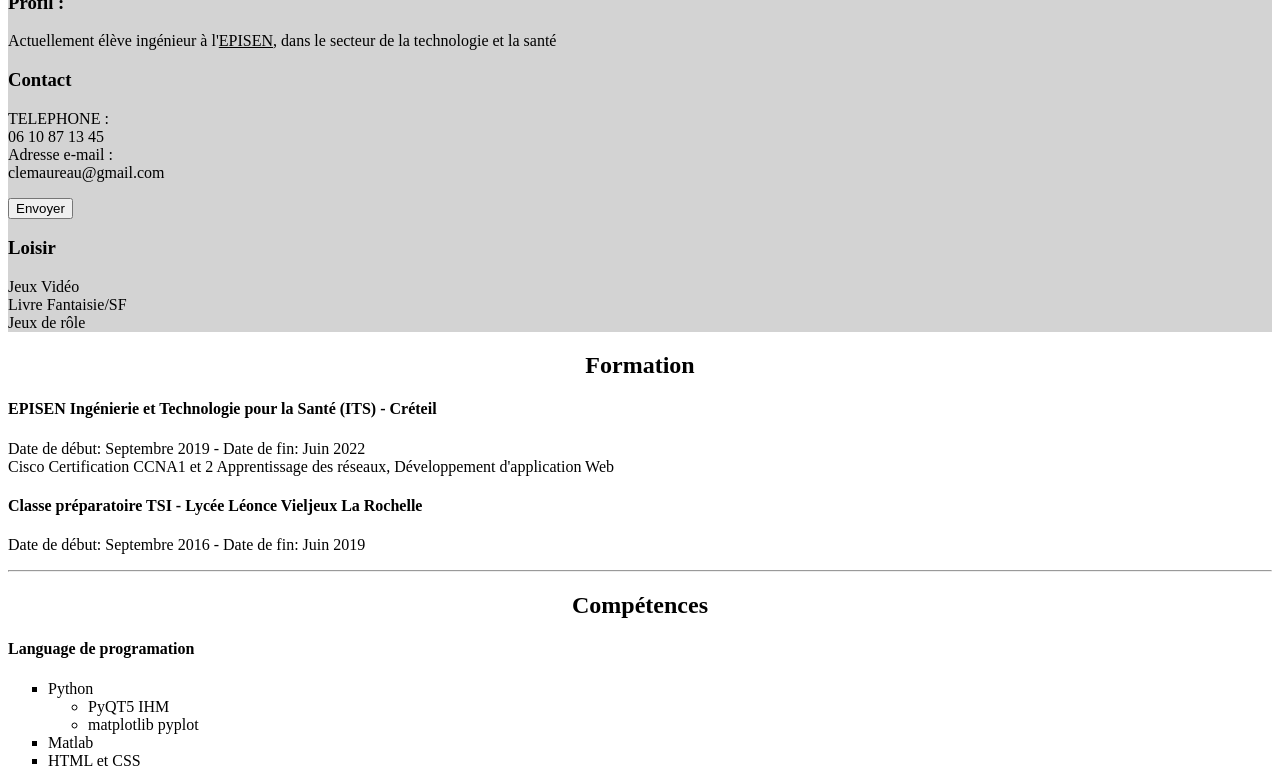
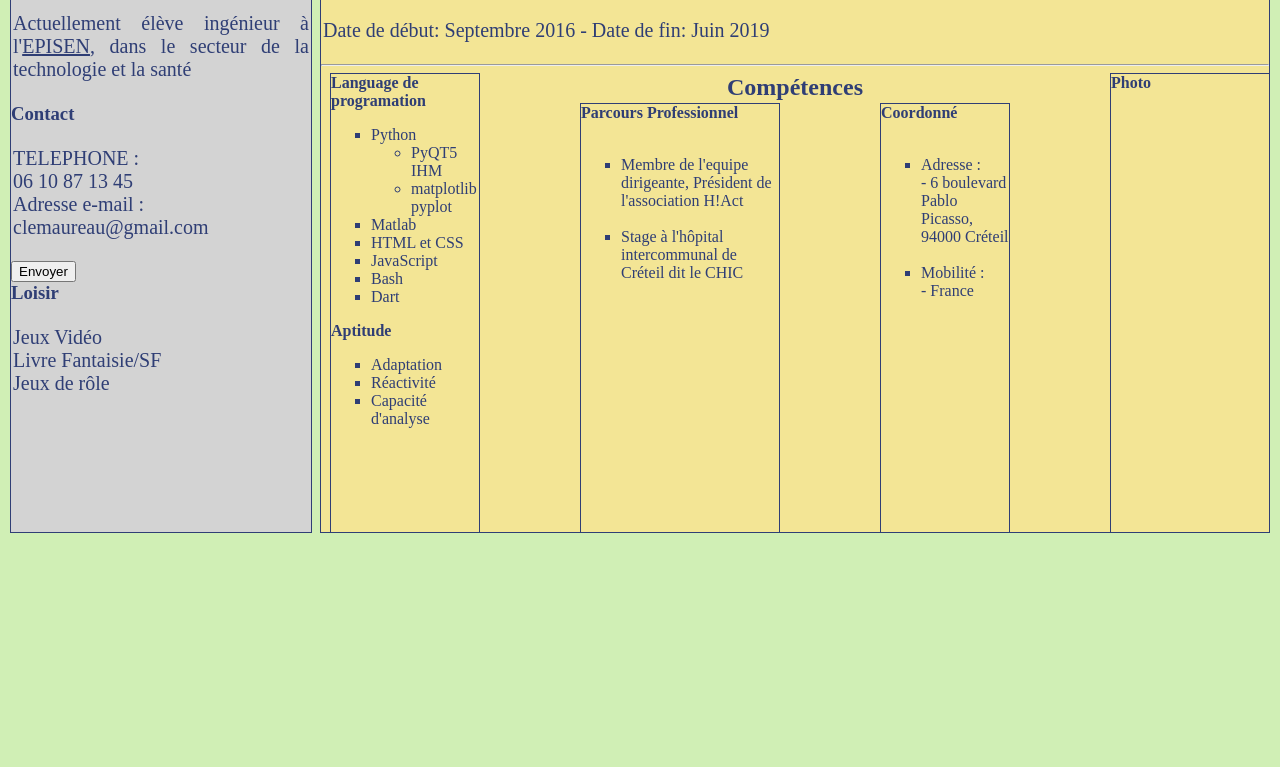
Before and after one commit to MAUREAU-projet/CV_html, a plain HTML site: page index.html in a window 1280 px wide. Shown: the part 257-1024 px from the top of the page. After the commit the page ends 800 px from the top, so only its background shows below. Drawn offline with Linux system fonts and the light colour scheme; the site is published under a folder, as on GitHub Pages, so addresses that start at the root find nothing.

Commit message:
Update index.html

```diff
--- a/index.html
+++ b/index.html
@@ -3,7 +3,7 @@
 	<head >
 		<title>Recherche de stage</title>
 		<meta charset="utf-8">
-		<link rel="stylesheet" type="text/css" href="/CVcodeCSS.css">
+		<link rel="stylesheet" type="text/css" href="CVcodeCSS.css">
 	</head>
 
 	<body>
```
